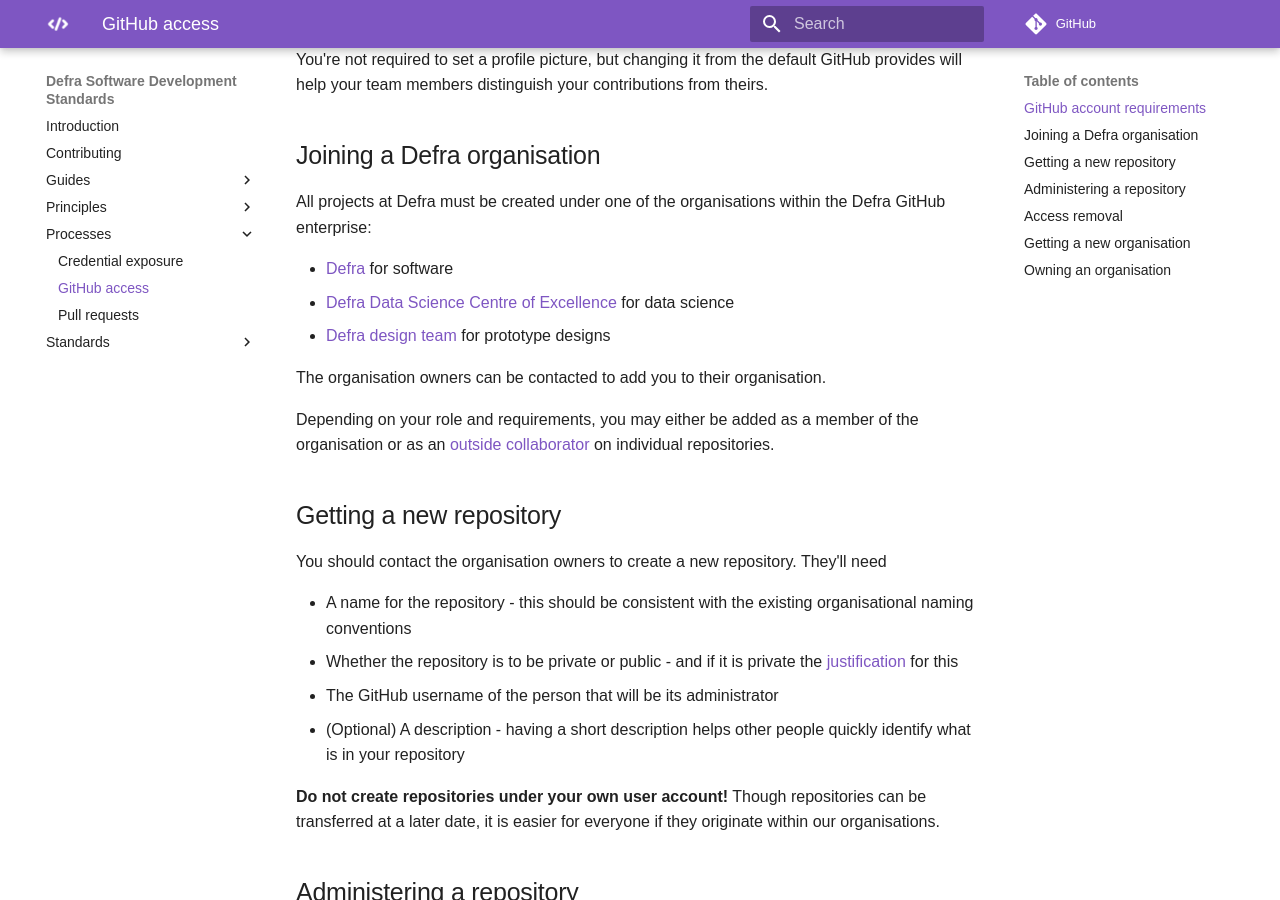
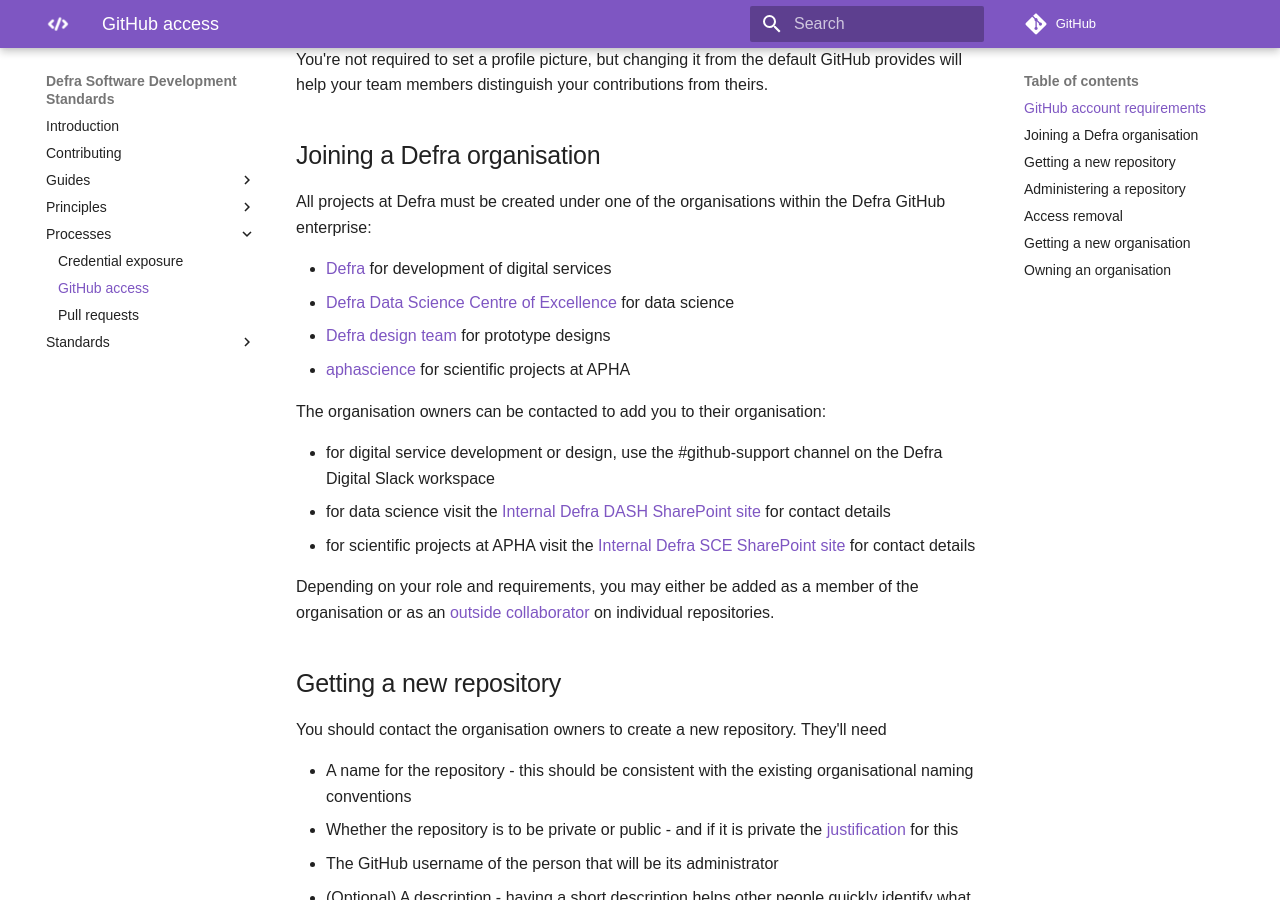
Before and after one commit to DEFRA/software-development-standards, an MkDocs documentation site: the page built from docs/processes/github_access.md, in a window 1280 px wide and 900 px high, scrolled down 459 px. Built offline with MkDocs 1.6.1 and Material for MkDocs 9.7.7, drawn with Linux system fonts in a browser that asks for light colours; some web fonts are replaced; comment, search, counter and statistics services are not loaded.

Commit message:
Added aphascience and DASH with contact details to GitHub access process

```diff
--- a/docs/processes/github_access.md
+++ b/docs/processes/github_access.md
@@ -17,11 +17,16 @@ You're not required to set a profile picture, but changing it from the default G
 
 All projects at Defra must be created under one of the organisations within the Defra GitHub enterprise:
 
-- [Defra](https://github.com/DEFRA) for software
+- [Defra](https://github.com/DEFRA) for development of digital services
 - [Defra Data Science Centre of Excellence](https://github.com/-Defra-Data-Science-Centre-of-Excellence) for data science
 - [Defra design team](https://github.com/defra-design) for prototype designs
+- [aphascience](https://github.com/aphascience) for scientific projects at APHA
 
-The organisation owners can be contacted to add you to their organisation.
+The organisation owners can be contacted to add you to their organisation:
+
+- for digital service development or design, use the #github-support channel on the Defra Digital Slack workspace
+- for data science visit the [Internal Defra DASH SharePoint site](https://defra.sharepoint.com/sites/Community448) for contact details
+- for scientific projects at APHA visit the [Internal Defra SCE SharePoint site](https://defra.sharepoint.com/teams/Team741) for contact details
 
 Depending on your role and requirements, you may either be added as a member of the organisation or as an [outside collaborator](https://help.github.com/articles/adding-outside-collaborators-to-repositories-in-your-organization/) on individual repositories.
 
```
